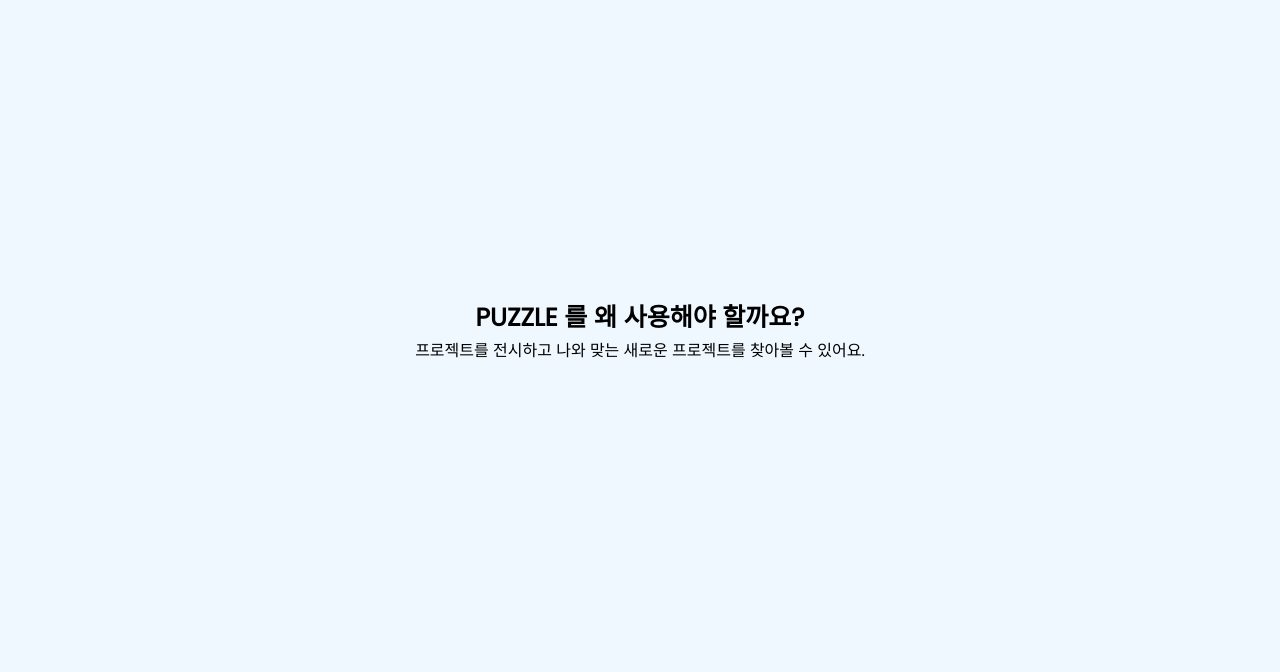
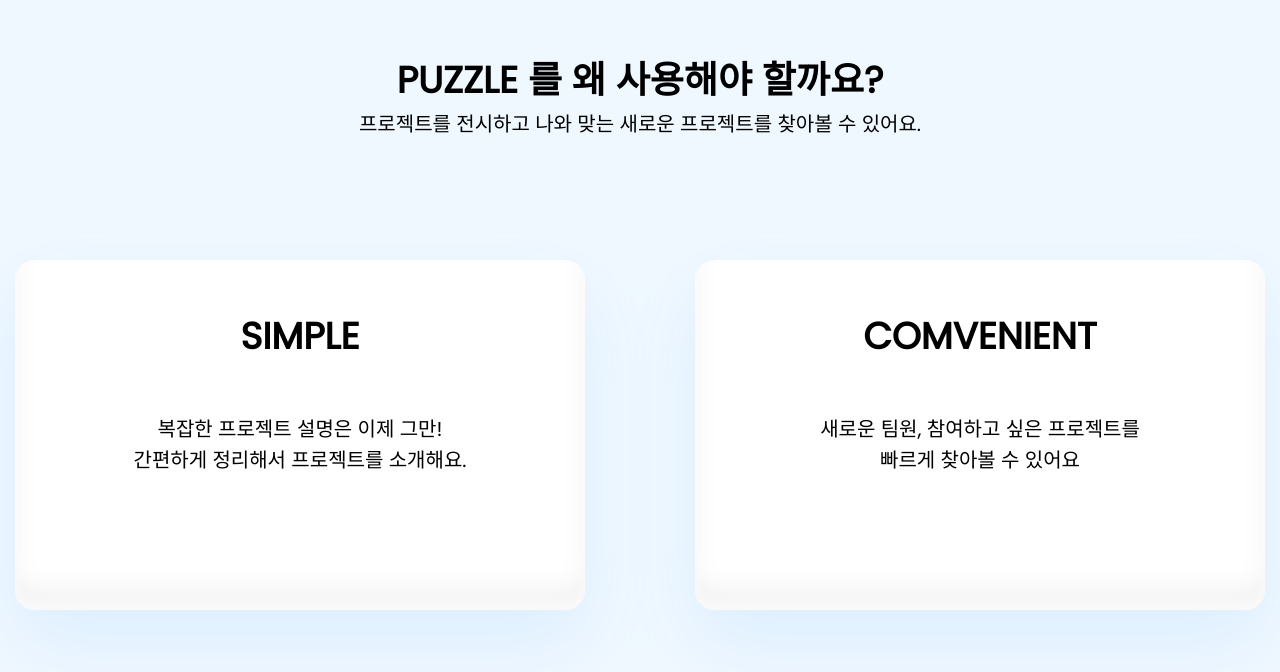
Before and after one commit to Frame-in-Puzzle/Puzzle-Front, a React (Create React App) app: page / in a window 1280 px wide. Shown: the part 2620-3292 px from the top of the page. Built offline with nearby package versions, Linux system fonts and the light colour scheme; no server answers; a web font is replaced by a local one.

Commit message:
add : Section4 완료

```diff
--- a/src/Components/Promotion/Section4/Section4.tsx
+++ b/src/Components/Promotion/Section4/Section4.tsx
@@ -4,10 +4,31 @@ import * as S from "./Style";
 function Section4() {
   return (
     <div css={S.Positioner}>
-      <div>
+      <div css={S.MainTextWrapper}>
         <div css={S.MainText}>PUZZLE 를 왜 사용해야 할까요?</div>
-        <div>
+        <div css={S.SubText}>
           프로젝트를 전시하고 나와 맞는 새로운 프로젝트를 찾아볼 수 있어요.
+        </div>
+      </div>
+      <div css={S.ContainerWrapper}>
+        <div css={S.Container}>
+          <div css={S.TextWrapper}>
+            <div css={S.MainText}>SIMPLE</div>
+            <div css={S.SubText}>
+              복잡한 프로젝트 설명은 이제 그만!
+              <br /> 간편하게 정리해서 프로젝트를 소개해요.
+            </div>
+          </div>
+        </div>
+        <div css={S.Container}>
+          <div css={S.TextWrapper}>
+            <div css={S.MainText}>COMVENIENT</div>
+            <div css={S.SubText}>
+              새로운 팀원, 참여하고 싶은 프로젝트를
+              <br />
+              빠르게 찾아볼 수 있어요
+            </div>
+          </div>
         </div>
       </div>
     </div>
--- a/src/Components/Promotion/Section4/Style.ts
+++ b/src/Components/Promotion/Section4/Style.ts
@@ -6,14 +6,67 @@ export const Positioner = css`
   width: 100%;
   height: 100vh;
   display: flex;
-  justify-content: center;
+  flex-direction: column;
+  justify-content: space-evenly;
   align-items: center;
   background-color: #f0f8ff;
   overflow: hidden;
 `;
 
+export const floating = keyframes`
+    from {
+     transform: translateY(-50%);
+     opacity: 0;
+    }
+    to{
+     transform: translateY(0);
+     opacity: 1;
+
+    }
+ `;
+
+export const MainTextWrapper = css`
+  animation-name: ${floating};
+  animation-duration: 1.5s;
+  animation-duration: leaner;
+  animation-direction: alternate;
+  animation-fill-mode: forwards;
+`;
+
+export const TextWrapper = css`
+  width: 900px;
+  display: flex;
+  flex-direction: column;
+  justify-content: space-evenly;
+  margin-bottom: 15%;
+`;
+
 export const MainText = css`
-  font-size: ${theme.fonts.h4};
-  font-weight: 700;
+  font-size: ${theme.fonts.h3};
+  font-weight: 800;
   text-align: center;
 `;
+export const SubText = css`
+  font-size: ${theme.fonts.h5};
+  text-align: center;
+`;
+
+export const ContainerWrapper = css`
+  width: 1250px;
+  height: 350px;
+  display: flex;
+  justify-content: space-between;
+  flex-direction: row;
+`;
+
+export const Container = css`
+  width: 570px;
+  height: 350px;
+  display: flex;
+  justify-content: space-around;
+  background-color: #fff;
+  box-shadow: 0px 32.3097px 80px #dbeeff,
+    inset 0px -8.07741px 10.7699px rgba(255, 255, 255, 0.55),
+    inset 0px -21.5398px 26.9247px #f3f3f3;
+  border-radius: 20px;
+`;
```
